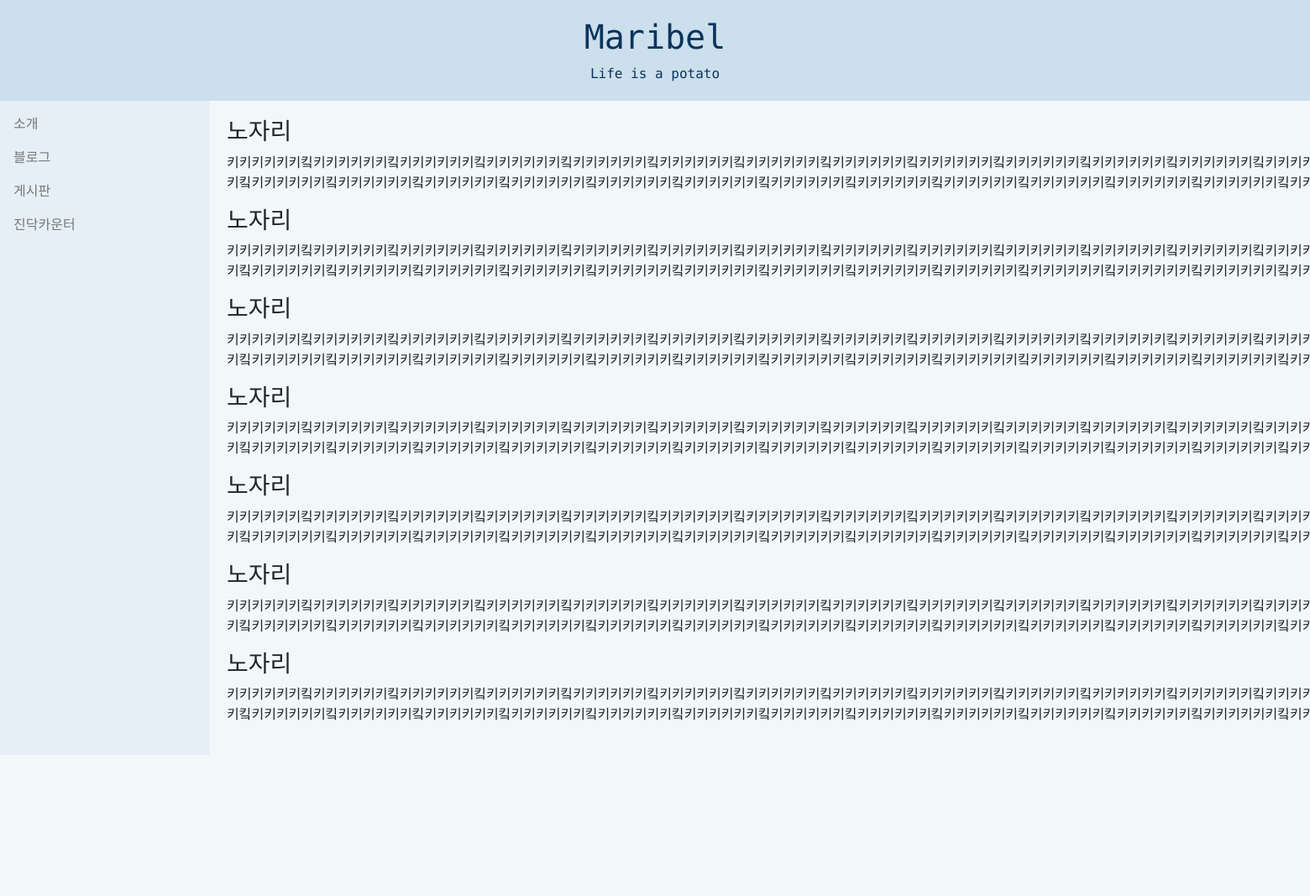
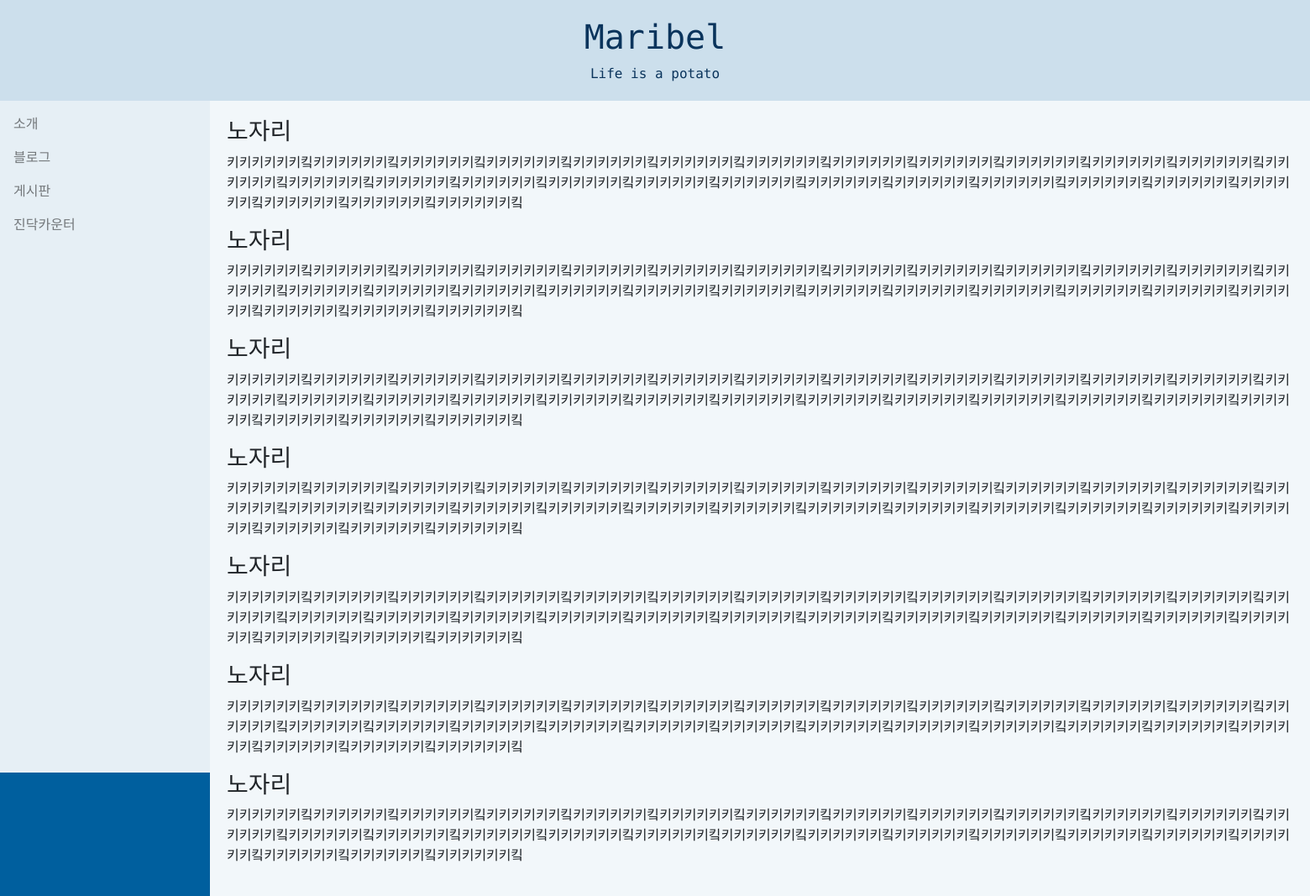
Before and after one commit to Bears-V7/maribel, a Flask app: page / in a window 1560 px wide; the page is wider, and only the part inside the window is pictured. Shown: that part at 84% size. Before the commit the page ends 858 px from the top of that part, so only its background shows below. Run offline with Flask 2, Linux system fonts and the light colour scheme; some libraries are stand-ins or nearby versions; some web fonts are replaced.

Commit message:
Update layout.html
wrapper를 flex해버렸지머야~~??

```diff
--- a/templates/layout.html
+++ b/templates/layout.html
@@ -16,7 +16,7 @@
             <div>Life is a potato</div>
         </div>
 
-        <div id="wrapper">
+        <div id="wrapper" class="d-flex">
             <div></div><nav id = "main-sidebar" class="navbar navbar-light">
                 <ul class="navbar-nav">
                 <li class="nav-item">
```
